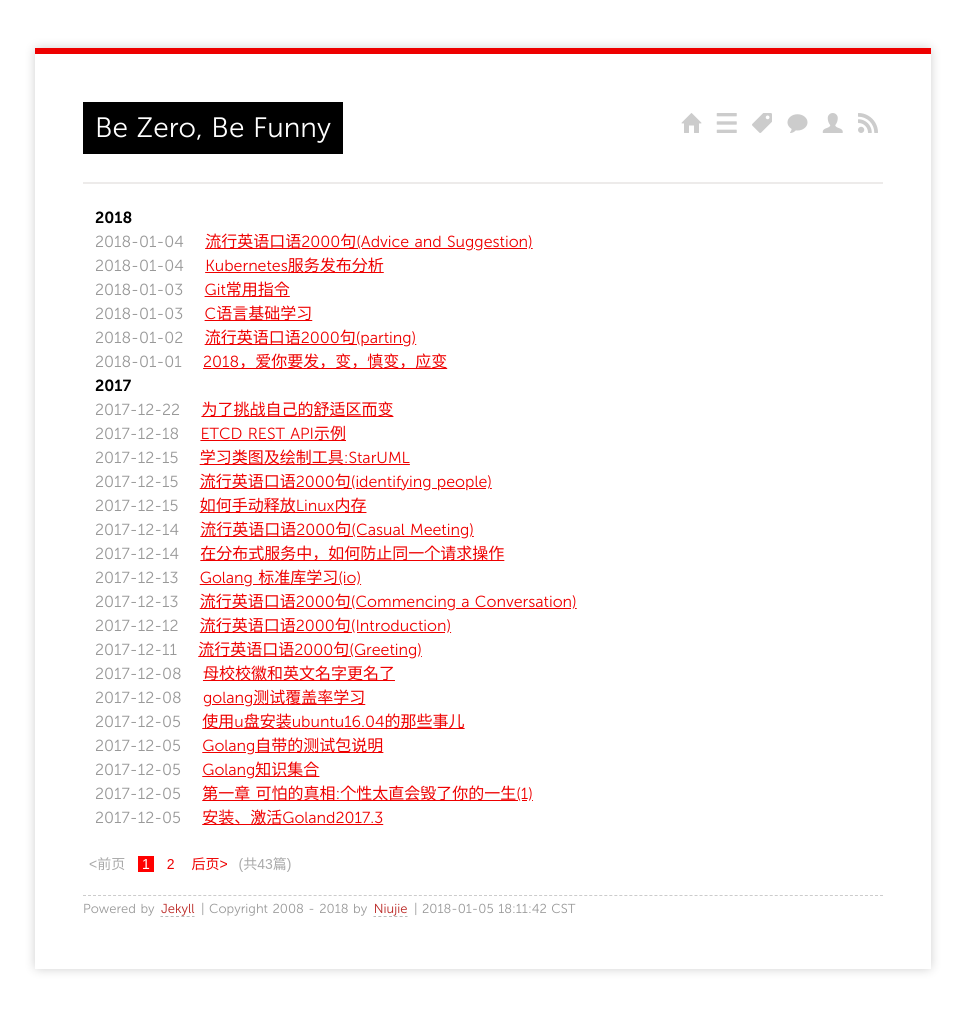
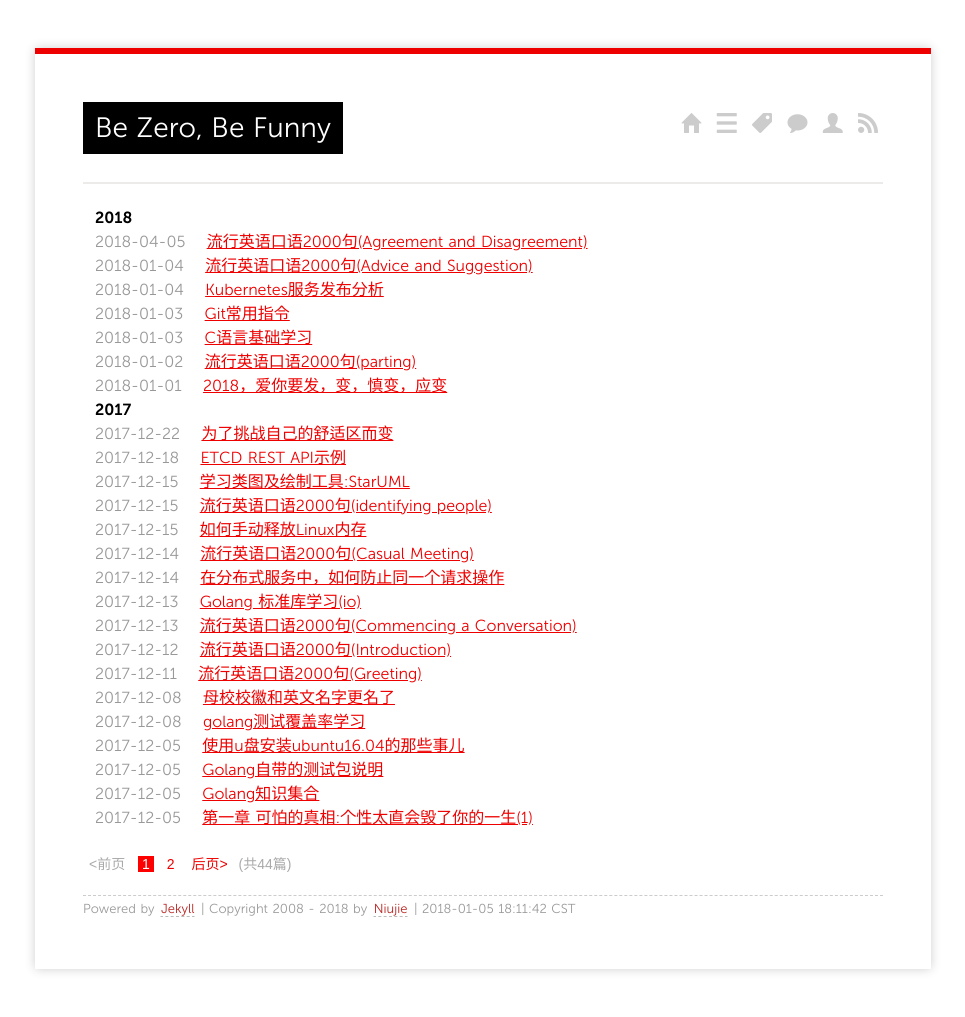
Before and after one commit to niuziru/niuziru.github.io, a Jekyll site: the page built from index.html, in a window 1280 px wide. Shown: the whole page, without its empty margins (157-1122 px from the left). Built offline with Jekyll 4.4.1, drawn with Linux system fonts in a browser that asks for light colours; the list of posts is cut into pages by our own code; some of the changed lines change nothing that is shown.

```diff
--- /dev/null
+++ b/_posts/2018/2018-04-05-popular-english-agreement-and-disagreement.md
@@ -0,0 +1,124 @@
+---
+layout: post
+title: 流行英语口语2000句(Agreement and Disagreement)
+categories:
+- 学习
+tags:
+- 英语
+---
+
+# Agreement and Disagreement
+
+## It sure is.
+
+    This city is really comfortable to live in.
+    It sure is.
+    No other city can match it. It's heaven!
+    Well, if you live in other cities long enough, you'll love them just as much.
+
+## I think so, too
+
+    I think modem painting means nothing.
+    I think so, too. It's just pointless.
+    Then why are so many guys so crazy about it?
+    I don't know. Maybe they're really crazy.
+
+## I suppose I do.
+
+    Paintings exhibition is worth visiting. Do you agree?
+    I suppose I do.
+    I've got two tickets here. Will you go with me tomorrow afternoon?
+    Sure, thank you.
+
+## Yes, ...
+
+    Boxing is a brutal game, wouldn't you say so?
+    I guess I would. It's just too fierce.
+    Yes, indeed.
+
+## Absolutely
+
+    Cigarettes production should be made illegal, wouldn't you agree?
+    Absolutely. If no one produces them, people won't smoke. That's for sure.
+    You said it.
+
+## I guess you're right.
+
+    I think she's a promising writer.
+    I guess you're right.
+    Maybe one day she'll become another Jane Austen.
+    Let's wait and see.
+
+## I suppose that's true.
+
+    Don't you think that wives should obey their husbands?
+    I suppose that's true, or there won't be peace at home.
+    But women won't think so.
+
+## I believe so.
+
+    A: Children are too spoiled these days.
+    B: Yes, I believe so.
+    A: I think it's time we took some strict measures.
+    As the old saying goes, "Spare the stick, spoil the child".
+
+## I agree.
+
+    Some of the teachers are too hard on the students.
+    Yeah, I agree. But some boys are really naughty.
+    Maybe you're right. But I don't think they should have physical punishment anyway.
+
+## I cloudn't agree more.
+
+    Don't you agree that all the thieves should be punished by cutting off their fingers?
+    I cloudn't agree more. In that case, there wouldn't be so much stealing.
+    Definitely.
+
+## I hate to disagree with you, but ...
+
+    I think grammar is very important for students.
+    I hate to disagree with you, but I still think listening and speaking are the most useful.
+
+## I wish I could agree with you, but ...
+
+    Children should be allowed to watch TV every night. They can learn a log. Don't you think so?
+    I wish I cloud agree with you, but children are watching too much now. It's bad for their eyes.
+
+## I can't agree
+
+    Linda is a trustworthy friend of mine.
+    I can't agree. She backbites you all the time.
+    I can't believe it!
+
+## I wouldn't say that
+
+    I think there's sure to be a nuclear war in the coming century.
+    I wouldn't say that. If that were true, people would be destroying themselves.
+    Then why are many countries eager to develop their own nuclear weapons?
+
+## I'm afraid I can't agree with you there.
+
+    China will finally become a super power in my opinion. What do you say?
+    I'm afraid I can't agree with you there. Chinese leaders have already said China will never be a superpower.
+    But things will change, you know.
+    Other countries may but I don't believe China will.
+
+## I don't like the idea at all
+
+    Let's wait here a moment.
+    I don't like the idea of waiting at all.
+    What do you think we should do?
+    Go straight to his home and call for him.
+
+## Come off it!
+
+    Come here, Joe. Let me tell you something bad.
+    What's it?
+    There'll be an earthquake tonight.
+    Come off it!
+
+## Don't be so silly!
+
+    Let's cut tomorrow's lessons and climb the hills, OK?
+    Don't be so silly! Mr. Green will be mad about us.
+    Don't be angry. I'm only joking.
```
Also changed, not shown: _posts/2018/2018-01-04-kubernetes-service-analyse.md (+1 -0 lines).
